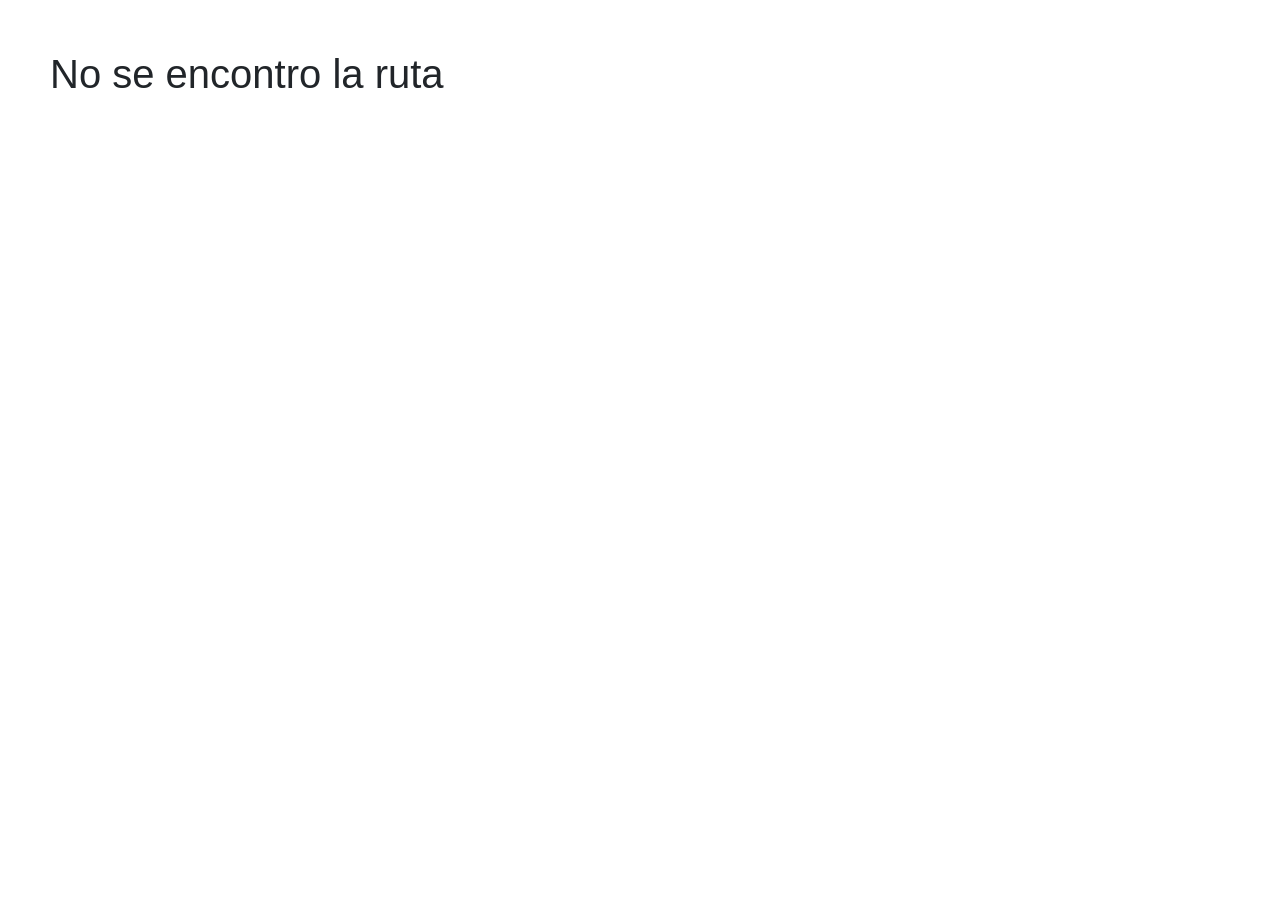
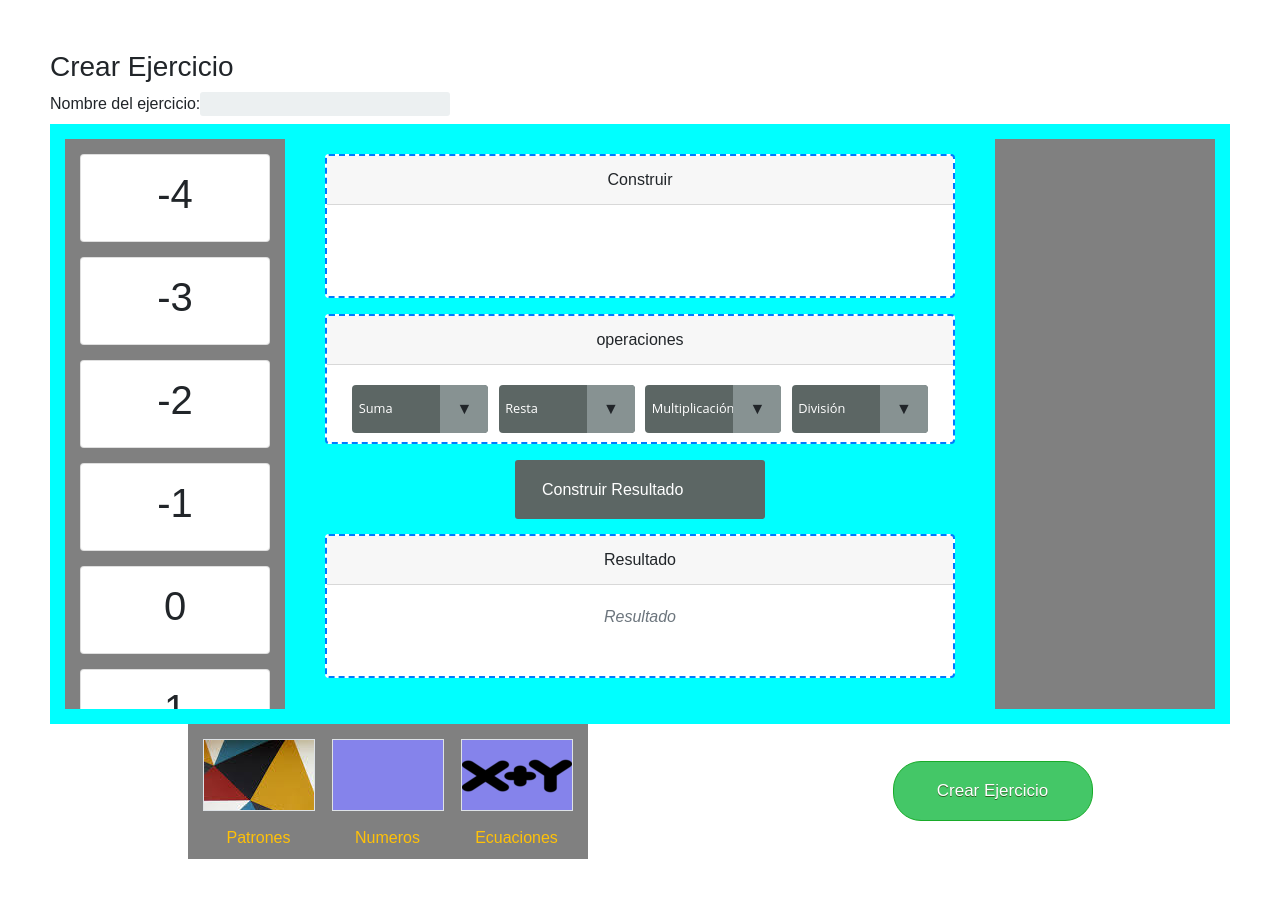
Before and after one commit to IsaiBuzany117/proyecto, a React app: page /test/crear in a window 1280 px wide. Shown: the top 898 px of the page. Before the commit the page ends 800 px from the top, so only its background shows below. Built offline with nearby package versions, Linux system fonts and the light colour scheme; a web font is replaced by a local one.

Commit message:
deploy al server

```diff
--- a/package.json
+++ b/package.json
@@ -16,7 +16,7 @@
   "bugs": {
     "url": "https://github.com/IsaiBuzany117/proyecto/issues"
   },
-  "homepage": "https://github.com/IsaiBuzany117/proyecto#readme",
+  "homepage":"http://localhost:8080/test",
   "devDependencies": {
     "@babel/cli": "^7.12.10",
     "@babel/core": "^7.12.10",
--- a/src/components/App.jsx
+++ b/src/components/App.jsx
@@ -11,15 +11,16 @@ class App extends React.Component {
 
     render(){
         return(
-            <BrowserRouter>
+            <BrowserRouter basename={"/test"}>
                 <Switch>
                     <Route exact path="/" component={Login}></Route>
                     <Route exact path="/home" component={Home}></Route>
                     <Route exact path="/crear" component={Crear}></Route>
                     <Route exact path="/eliminar/:nombre" component={Eliminar}></Route>
-                    <Route component={NotFound}></Route>
+                    {/* <Route component={NotFound}></Route> */}
                 </Switch>
             </BrowserRouter>
+            // <h1>Hello wordl from ReactJs</h1>
         )
     }
 }
--- a/src/components/CrearButton.jsx
+++ b/src/components/CrearButton.jsx
@@ -6,7 +6,7 @@ export default class CrearButton extends Component {
     render() {
         return (
             <div className="asd">
-                <Link to="/home"><a class="myButton">Crear Ejercicio</a></Link>
+                <Link to="/CrearServlet"><a class="myButton">Crear Ejercicio</a></Link>
             </div>
         )
     }
```
Also changed, not shown: 2 other files (tests, documents, lock files or other folders).
